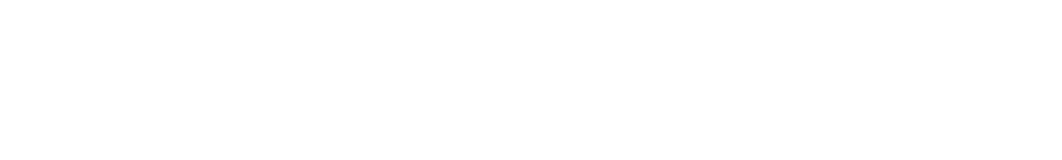
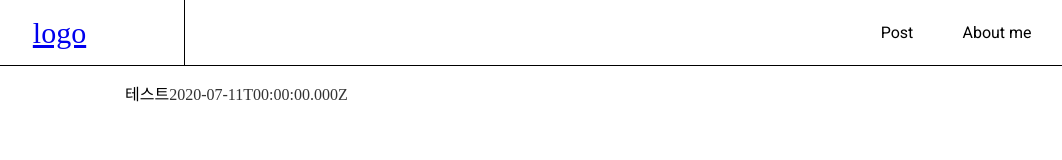
Before and after one commit to stay7/stay7.github.io, a Gatsby site: page /post in a window 1280 px wide. Before the commit this address had no page. Shown: the whole page, without its empty margins (125-1187 px from the left). Built offline with nearby package versions, Linux system fonts and the light colour scheme; Gatsby itself is replaced by a stand-in of ours.

Commit message:
Reorganize layout

```diff
--- a/src/components/layout.tsx
+++ b/src/components/layout.tsx
@@ -6,7 +6,6 @@
  */
 
 import React from "react";
-import PropTypes from "prop-types";
 import "./layout.css";
 import { useStaticQuery, graphql } from "gatsby";
 import styled from "styled-components";
@@ -28,10 +27,9 @@ const Layout = ({ children }) => {
   return (
     <Container>
       {/* <Header siteTitle={data.site.siteMetadata?.title || `Title`} /> */}
-      <Header />
 
       <Body>
-        <SideBar />
+        <Header />
         <Main>{children}</Main>
       </Body>
     </Container>
@@ -39,20 +37,21 @@ const Layout = ({ children }) => {
 };
 
 const Container = styled.div`
-  display: flex;
-  flex-direction: column;
+  display: block;
   height: 100vh;
 `;
 
 const Body = styled.div`
-  display: flex;
   height: 100%;
-  width: 100%;
+  max-width: 1160px;
+  margin-left: auto;
+  margin-right: auto;
 `;
 
 const Main = styled.div`
   flex: 1;
-  padding: 10px 10px;
+  max-width: 780px;
+  margin: 15px auto 0 auto;
 `;
 
 export default Layout;
--- a/src/components/organisms/header.tsx
+++ b/src/components/organisms/header.tsx
@@ -7,8 +7,8 @@ import styled from "styled-components";
 
 //나중에 darkmode 도 넣고싶음
 const headers = [
-  { title: "Post", link: "post" },
-  { title: "About me", link: "me" },
+  { title: "Post", link: "/post" },
+  { title: "About me", link: "/me" },
 ];
 
 const Header = () => (
@@ -27,12 +27,14 @@ const Header = () => (
 );
 
 const Container = styled.div`
-  width: 100%;
   height: 66px;
-  display: inline-flex;
+  display: flex;
   align-items: center;
+  justify-content: space-between;
   background-color: white;
   border-bottom: 1px solid black;
+  margin-left: auto;
+  margin-right: auto;
 `;
 
 const Logo = styled.div`
--- /dev/null
+++ b/src/components/organisms/postItem.tsx
@@ -0,0 +1,23 @@
+import React from "react";
+import styled from "styled-components";
+import PostModel from "../../model/postModel";
+import Link from "../atom/link";
+
+interface Props {
+  post: PostModel;
+}
+
+//TODO : title, content, todo, thumbnail?
+const PostItem = ({ post }: Props) => {
+  const { title, path, date } = post;
+  return (
+    <div>
+      <Link to={path}>
+        <span>{title}</span>
+      </Link>
+      <span>{date}</span>
+    </div>
+  );
+};
+
+export default PostItem;
--- a/src/components/organisms/sidebar.tsx
+++ b/src/components/organisms/sidebar.tsx
@@ -13,12 +13,13 @@ const SideBar = () => {
 };
 
 const Container = styled.div`
-  display: flex;
+  /* display: flex;
   flex-direction: column;
-  align-items: center;
+  align-items: center; */
+  left: 0;
   width: 250px;
   height: 100%;
-  margin-right: auto;
+  /* margin-right: auto; */
   border-right: 1px solid black;
 `;
 
--- /dev/null
+++ b/src/model/PostModel.ts
@@ -0,0 +1,10 @@
+export default class PostModel {
+  title: string;
+  path: string;
+  date: string;
+
+  constructor(node) {
+    const { frontmatter } = node;
+    Object.assign(this, frontmatter);
+  }
+}
--- /dev/null
+++ b/src/pages/post.tsx
@@ -0,0 +1,42 @@
+import React from "react";
+import Layout from "../components/layout";
+import SEO from "../components/seo";
+import styled from "styled-components";
+import { graphql } from "gatsby";
+import PostModel from "../model/postModel";
+import PostItem from "../components/organisms/postItem";
+
+const Post = ({ data }) => {
+  const {
+    allMarkdownRemark: { edges },
+  } = data;
+  const posts: Array<IPost> = edges.map(({ node }) => new PostModel(node));
+
+  return (
+    <Layout>
+      <SEO title="post" />
+      {posts.map((post) => (
+        <PostItem post={post} />
+      ))}
+    </Layout>
+  );
+};
+
+export const pageQuery = graphql`
+  query {
+    allMarkdownRemark {
+      edges {
+        node {
+          frontmatter {
+            date
+            title
+            path
+          }
+          id
+        }
+      }
+    }
+  }
+`;
+
+export default Post;
```
